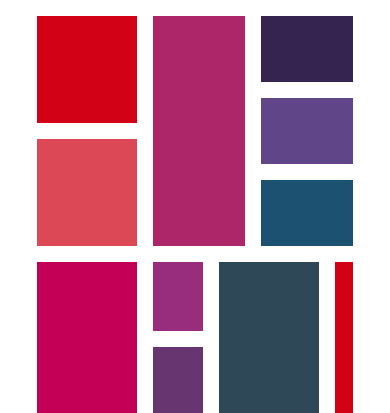
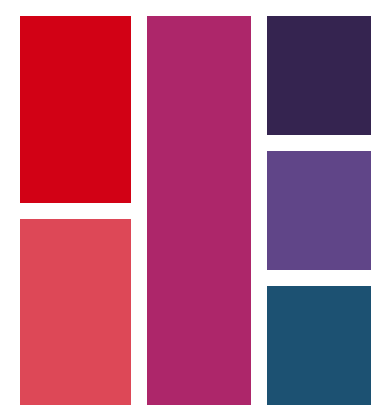
Before and after one commit to roztownsend/color-palette-grid, a plain HTML site: page index.html in a window 390 px wide. Shown: the top 413 px of the page. Drawn offline with Linux system fonts and the light colour scheme.

Commit message:
made minor edits to style.css so page was more responsive

```diff
--- a/styles/style.css
+++ b/styles/style.css
@@ -1,22 +1,34 @@
 /* Color palette generated from mycolor.space/?hex=%23D20115 */
+
+* {
+    box-sizing: border-box;
+    padding: 0;
+    margin: 0;
+}
 
 body {
     font-family: "Helvetica", sans-serif;
     color: #000;
     background-color: #FFF;
+    height: 100vh;
+    width: 100vw;
     margin: auto;
-    height: 100vh;
-    max-width: 90%;
 }
+
+/* grid-gap doesn't seem to work on the top border of
+my container. I managed to add little margins to the tops of the
+nested containers on the top row instead. (Trying to put a
+top margin in the body kept generating vertical and horizontal
+scrollbars for some reason...) */
 
 .grid__container {
     display: grid;
-    margin:auto;
-    margin-top: 1rem;
+    margin: auto;
     grid-gap: 1rem;
     grid-template-rows: 60% 40%;
     grid-template-columns: 1fr 2fr;
-    max-width: 90%;
+    width: 90%;
+    height: 80%;
 }
 
 .grid__element {
@@ -26,6 +38,7 @@ body {
 .grid__container__left {
     display: grid;
     grid-gap: 1rem;
+    margin-top: 1rem;
     grid-template-rows: 1fr 1fr;
     grid-area: 1 / 1;
 }
@@ -42,6 +55,7 @@ body {
 .grid__container__top {
     display: grid;
     grid-gap: 1rem;
+    margin-top: 1rem;
 }
 
 ._AD266A {
@@ -98,13 +112,15 @@ body {
     grid-area: span 2 / 3;
 }
 
-/* bottom label */
+/* bottom label - my only issue here was there was a slight
+discrepancy in the gap I wanted on the top  */
 
 .palette__label {
+    width: 100vw;
     background-color: #9BC1BC;
     max-width: 95%;
-    margin: 1rem auto;
-    padding: 1%;
+    margin: 2rem;
+    padding-left: 2%;
     font-size: 4rem;
     font-weight: bold;
     text-transform: uppercase;
```
